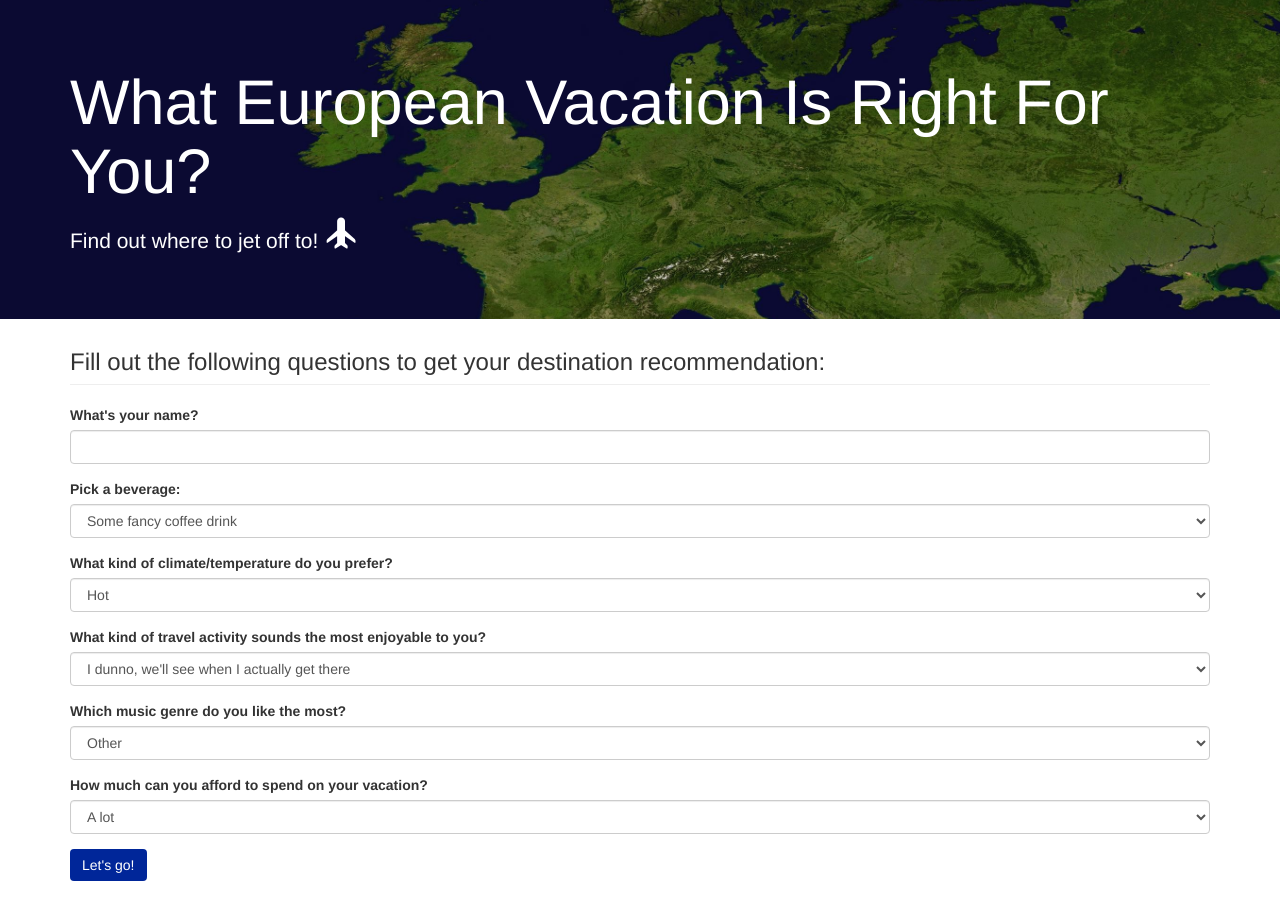
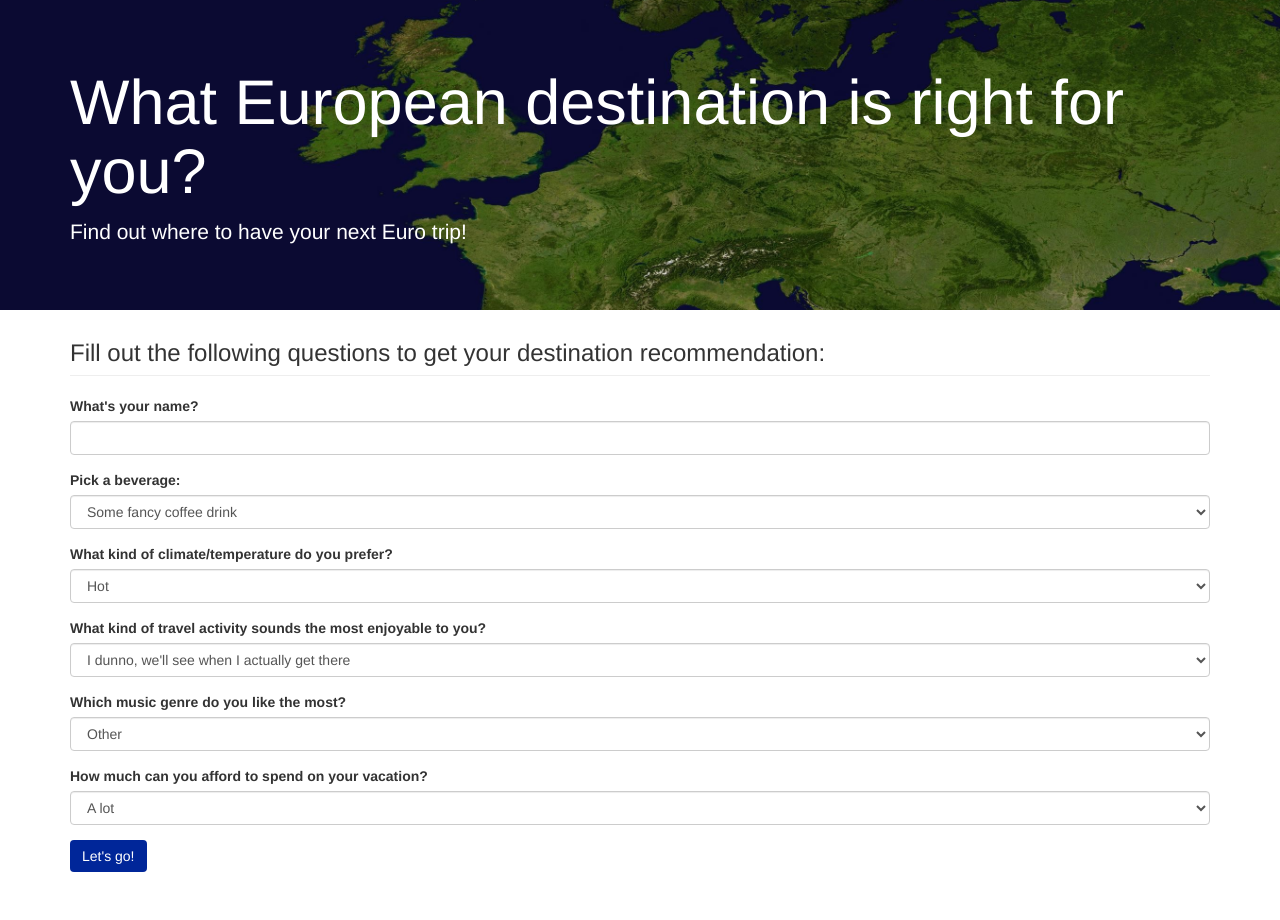
Before and after one commit to georgeolson92/vacation-suggester, a plain HTML site: page index.html in a window 1280 px wide. Drawn offline with Linux system fonts and the light colour scheme.

Commit message:
Add minor grammatical adjustments to index.html, new image for Vienna.

```diff
--- a/index.html
+++ b/index.html
@@ -6,13 +6,13 @@
     <script src="js/jquery-1.12.4.min.js"></script>
     <script src="js/scripts.js"></script>
     <meta charset="utf-8">
-    <title>Vacation Picker</title>
+    <title>European Vacation Suggester</title>
   </head>
   <body>
     <div class="jumbotron">
       <div class="container">
-        <h1>What European Vacation Is Right For You?</h1>
-        <p>Find out where to jet off to! <span class="glyphicon glyphicon-plane"></span></p>
+        <h1>What European destination is right for you?</h1>
+        <p>Find out where to have your next Euro trip!</p>
       </div>
     </div>
     <div class="container">
@@ -120,7 +120,7 @@
         <div id="berlin-desc" class="desc">
           <img src="img/berlin.jpg" class="img-responsive" alt="Berlin">
           <p><span class="sub-title"></span><br>
-          Berlin has <em>the</em> sweetest night life, brah. There's also tons of museums and a lot of history to enjoy when you're not tearing up the dancefloor. Lorem ipsum dolor sit amet, consectetur adipiscing elit. Maecenas ac laoreet turpis. Integer malesuada pretium lorem nec tempor. Fusce at convallis tortor, eu bibendum nisi. Nunc vestibulum, tellus pellentesque tempus molestie, urna risus rhoncus arcu, sed aliquet dolor nibh sed mauris. In iaculis blandit dignissim. Vestibulum hendrerit ligula vel sagittis eleifend. Morbi ac purus rutrum, feugiat ex ut, maximus magna. Praesent non tortor vitae nisi laoreet lacinia. Aenean accumsan ac quam et gravida. Lorem ipsum dolor sit amet, consectetur adipiscing elit. Maecenas ac laoreet turpis. Integer malesuada pretium lorem nec tempor. Fusce at convallis tortor, eu bibendum nisi. Nunc vestibulum, tellus pellentesque tempus molestie, urna risus rhoncus arcu, sed aliquet dolor nibh sed mauris. In iaculis blandit dignissim. Vestibulum hendrerit ligula vel sagittis eleifend. Morbi ac purus rutrum, feugiat ex ut, maximus magna. Praesent non tortor vitae nisi laoreet lacinia. Aenean accumsan ac quam et gravida.</p>
+          Berlin has <em>the</em> sweetest night life. There's also tons of museums and a lot of history to enjoy when you're not tearing up the dancefloor. Lorem ipsum dolor sit amet, consectetur adipiscing elit. Maecenas ac laoreet turpis. Integer malesuada pretium lorem nec tempor. Fusce at convallis tortor, eu bibendum nisi. Nunc vestibulum, tellus pellentesque tempus molestie, urna risus rhoncus arcu, sed aliquet dolor nibh sed mauris. In iaculis blandit dignissim. Vestibulum hendrerit ligula vel sagittis eleifend. Morbi ac purus rutrum, feugiat ex ut, maximus magna. Praesent non tortor vitae nisi laoreet lacinia. Aenean accumsan ac quam et gravida. Lorem ipsum dolor sit amet, consectetur adipiscing elit. Maecenas ac laoreet turpis. Integer malesuada pretium lorem nec tempor. Fusce at convallis tortor, eu bibendum nisi. Nunc vestibulum, tellus pellentesque tempus molestie, urna risus rhoncus arcu, sed aliquet dolor nibh sed mauris. In iaculis blandit dignissim. Vestibulum hendrerit ligula vel sagittis eleifend. Morbi ac purus rutrum, feugiat ex ut, maximus magna. Praesent non tortor vitae nisi laoreet lacinia. Aenean accumsan ac quam et gravida.</p>
           <div class="clearfix"></div>
         </div>
 
```
Also changed, not shown: img/vienna.jpg.
